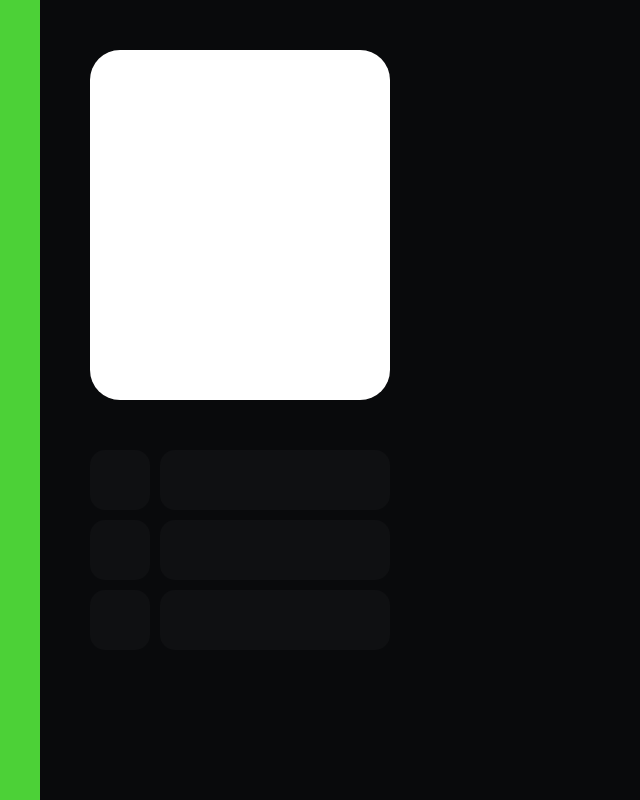
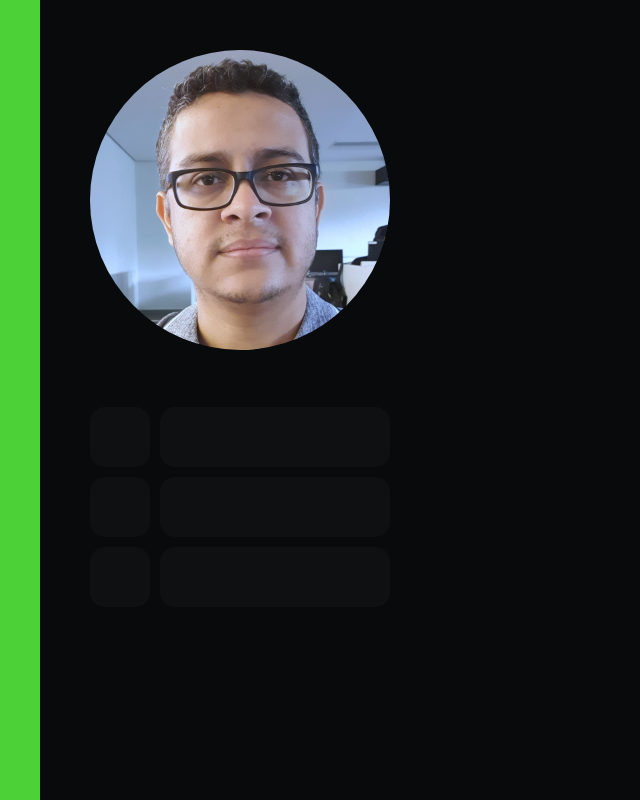
Before and after one commit to AgeuNunes/carta-de-apresentacao, a React (Create React App) app: page /home in a window 1280 px wide. Shown: the whole page, without its empty margins (0-640 px from the left). Built offline with nearby package versions, Linux system fonts and the light colour scheme.

Commit message:
adição da foto

```diff
--- a/src/pages/Home/index.tsx
+++ b/src/pages/Home/index.tsx
@@ -1,5 +1,7 @@
 import { Container } from "./style";
 import { Box, useTheme } from "@mui/material";
+
+import foto from "../../shared/assets/images/Perfil.jpg";
 
 export function Home() {
   const Theme = useTheme();
@@ -18,27 +20,29 @@ export function Home() {
           marginLeft: "50px",
         }}
       >
+        <Box>
+          <img
+            src={foto}
+            alt="Foto de perfil"
+            style={{
+              background: "#fff", //REMOVER depois de inserir a foto
+              marginTop: "50px",
+              width: "300px",
+              borderRadius: "50%",
+            }}
+          />
+        </Box>
         <Box
-          aria-label="foto"
-          sx={{
-            background: "#fff",
-            marginTop: "50px",
-            width: "300px",
-            height: "350px",
-            borderRadius: "30px",
-          }}
-        />
-        <Box
-          aria-aria-label="contatos"
+          aria-label="contatos"
           sx={{
             marginTop: "50px",
             display: "flex",
             gap: "10px",
           }}
         >
-          <Box aria-label="ícone ícones">
+          <Box aria-label="ícones">
             <Box
-              aria-label="localização"
+              aria-label="ícone localização"
               sx={{
                 background: Theme.palette.background.paper,
                 width: "60px",
@@ -64,7 +68,7 @@ export function Home() {
                 borderRadius: "15px",
               }} />
           </Box>
-          <Box aria-label="texto">
+          <Box aria-label="textos">
             <Box
               aria-label="texto localização"
               sx={{
```
Also changed, not shown: src/shared/assets/images/Perfil.jpg (added).
